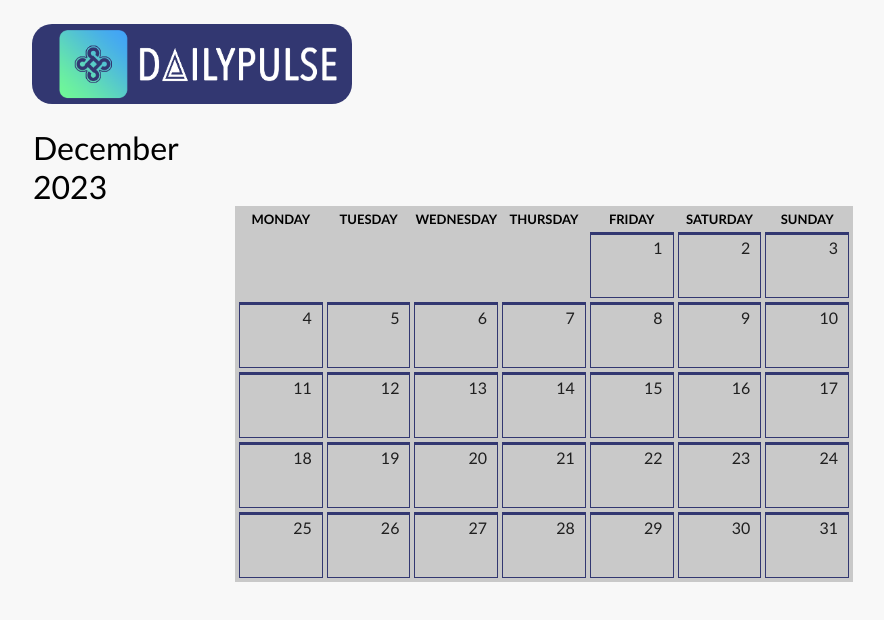
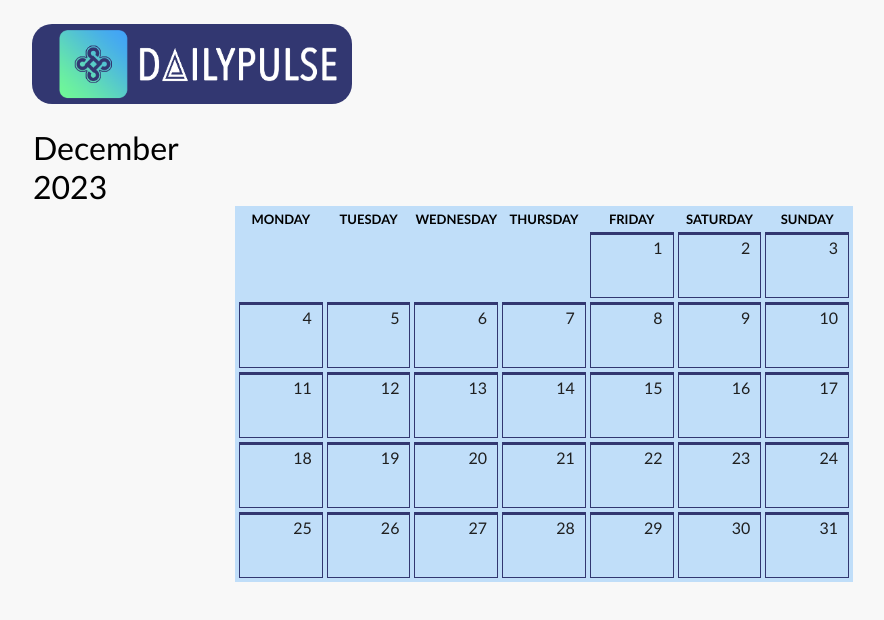
Before and after one commit to guqoliveira28/dailypulse, a React (Create React App) app: page / in a window 1280 px wide. Shown: the top 620 px of the page, without its empty margins (96-980 px from the left). Built offline with nearby package versions, Linux system fonts and the light colour scheme.

Commit message:
Minor changes

```diff
--- a/src/components/Calendar.scss
+++ b/src/components/Calendar.scss
@@ -19,7 +19,7 @@ $table-cell-height: 8vh;
 
   table {
     border-spacing: 4px;
-    background-color: $lightgrey;
+    @include background-opacity($lightblue);
     margin: auto;
     border-radius: 0;
     max-width: 80%;
--- a/src/variables.scss
+++ b/src/variables.scss
@@ -23,3 +23,8 @@ $lightblue: #41a2fa;
 $defaultFont: "Gill Sans", "Gill Sans MT", Calibri, "Trebuchet MS", sans-serif;
 
 $sideMargin: 10vw;
+
+@mixin background-opacity($color, $opacity: 0.3) {
+  background: $color; /* The Fallback */
+  background: rgba($color, $opacity);
+}
```
